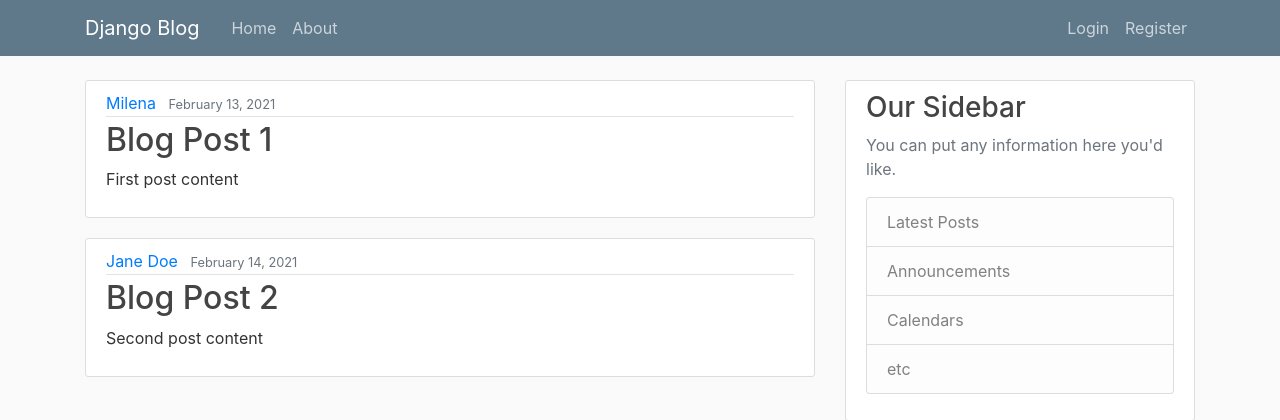
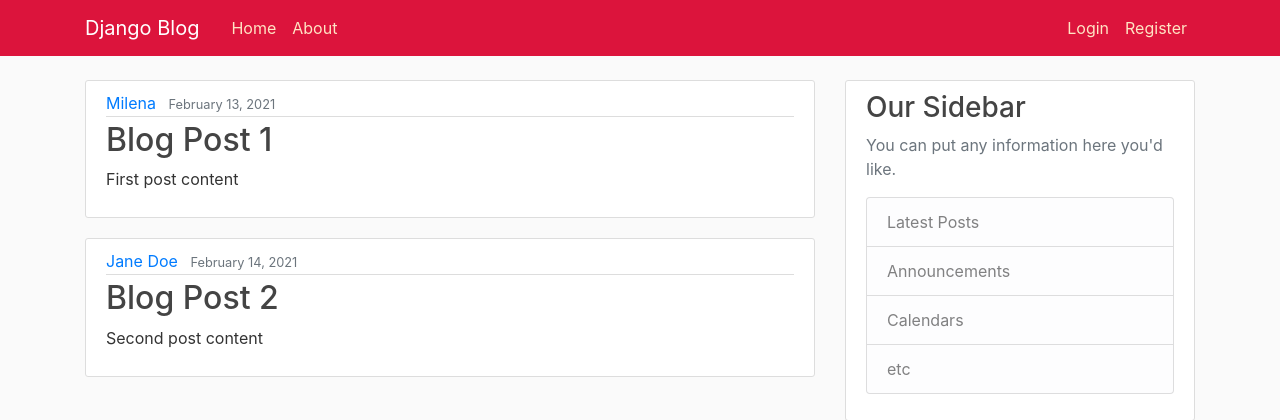
Before and after one commit to milena-marcinik/django_project, a Django app: page / in a window 1280 px wide. Shown: the top 420 px of the page. Run offline with Django 3.2, Linux system fonts and the light colour scheme; some libraries are stand-ins or nearby versions.

Commit message:
tutorial web app - part 4

```diff
--- a/blog/static/blog/main.css
+++ b/blog/static/blog/main.css
@@ -13,11 +13,11 @@ ul {
 }
 
 .bg-steel {
-  background-color: #5f788a;
+  background-color: crimson;
 }
 
 .site-header .navbar-nav .nav-link {
-  color: #cbd5db;
+  color: bisque;
 }
 
 .site-header .navbar-nav .nav-link:hover {
@@ -41,7 +41,7 @@ ul {
 }
 
 a.article-title:hover {
-  color: #428bca;
+  color: darksalmon;
   text-decoration: none;
 }
 
@@ -58,11 +58,11 @@ a.article-title:hover {
 .article-metadata {
   padding-bottom: 1px;
   margin-bottom: 4px;
-  border-bottom: 1px solid #e3e3e3
+  border-bottom: 1px solid #dddddd;
 }
 
 .article-metadata a:hover {
-  color: #333;
+  color: darkred;
   text-decoration: none;
 }
 
```
